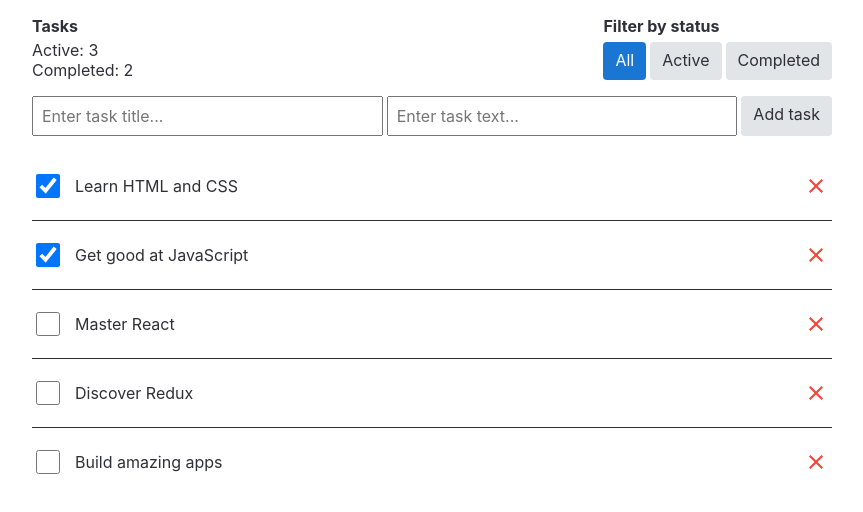
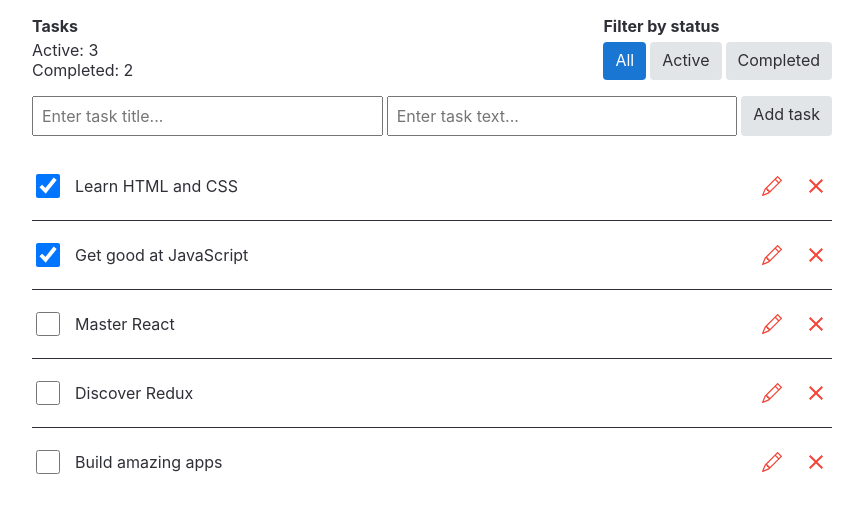
Before and after one commit to VadimKorobec/react-todo-list-, a React (Create React App) app: page / in a window 1280 px wide. Shown: the top 512 px of the page, without its empty margins (208-1071 px from the left). Built offline with nearby package versions, Linux system fonts and the light colour scheme.

Commit message:
Update Task.jsx

```diff
--- a/src/components/Task/Task.jsx
+++ b/src/components/Task/Task.jsx
@@ -1,5 +1,6 @@
 import { useDispatch } from "react-redux";
 import { MdClose } from "react-icons/md";
+import { BsPencil } from "react-icons/bs";
 import { deleteTask, toggleCompleted } from "../../redux/tasksSlice";
 import css from "./Task.module.css";
 
@@ -10,6 +11,8 @@
 
   const handleToggle = () => dispatch(toggleCompleted(task.id));
 
+  const handleChange = () => dispatch()
+
   return (
     <div className={css.wrapper}>
       <input
@@ -19,6 +22,9 @@
         onChange={handleToggle}
       />
       <p className={css.text}>{task.text}</p>
+      <button className={css.btn} onClick={handleChange} >
+        <BsPencil size={20} />
+      </button>
       <button className={css.btn} onClick={handleDelete}>
         <MdClose size={24} />
       </button>
```
